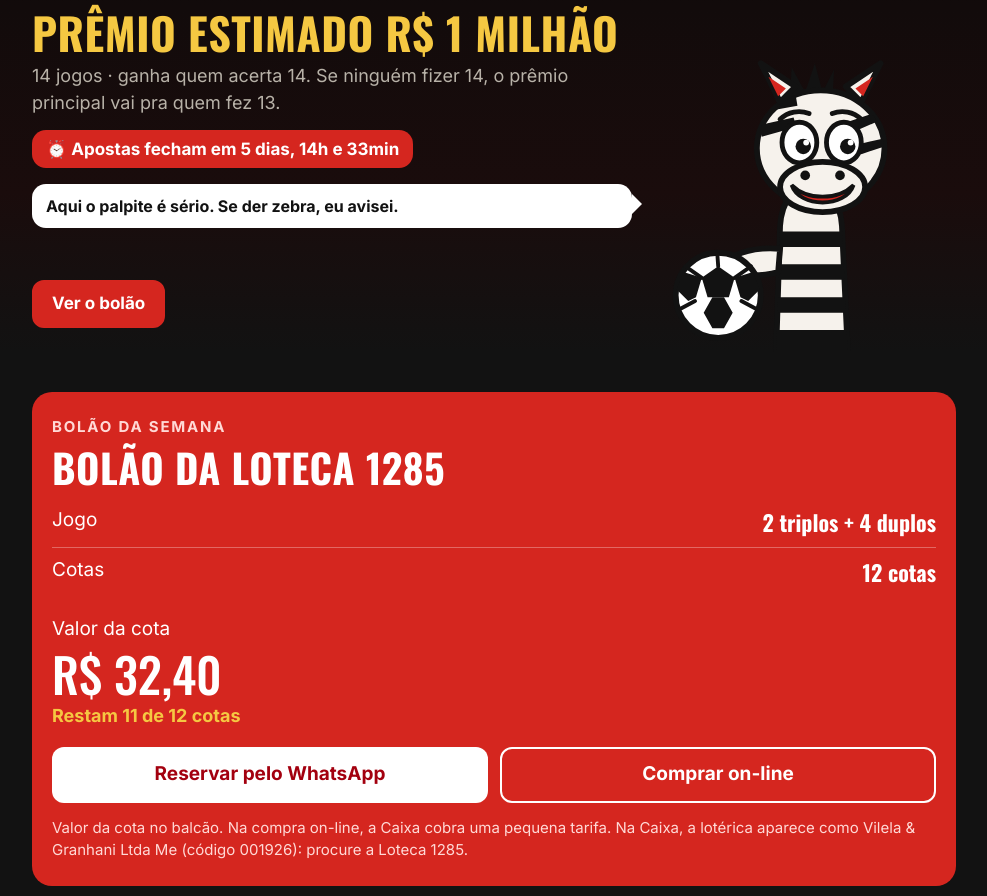
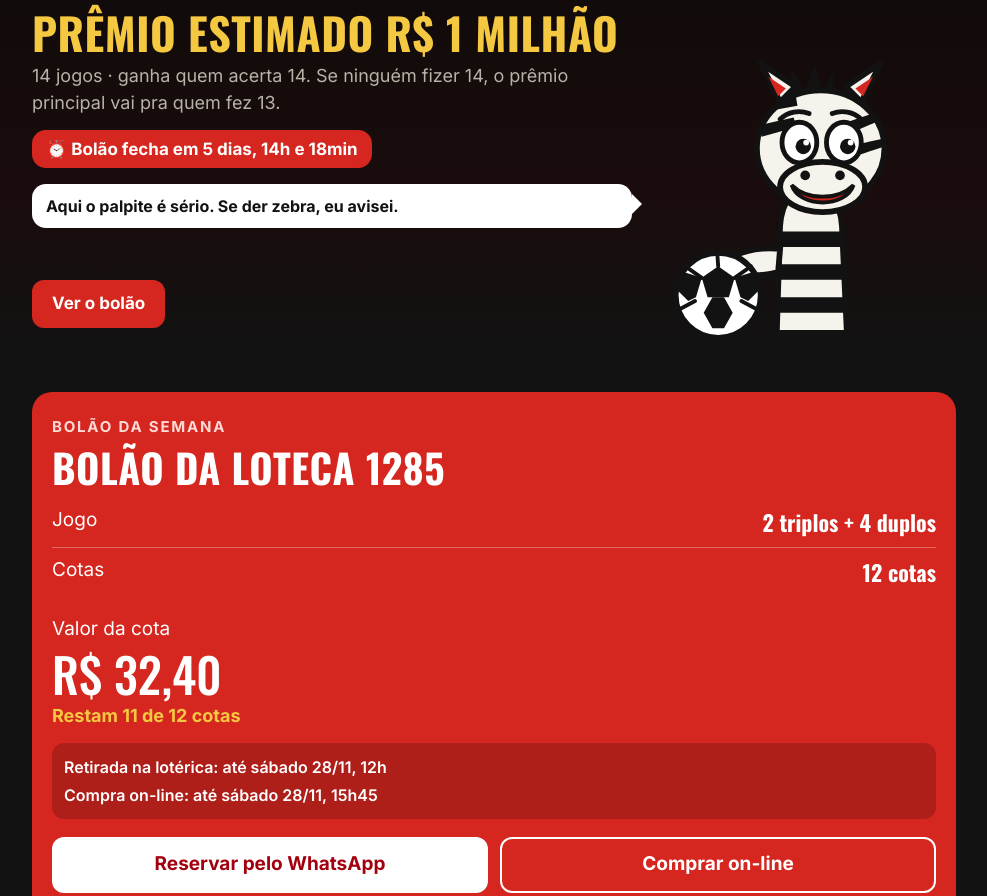
Before and after one commit to mercadoapplebrasil/Bolaoloteca, a plain HTML site: page index.html in a window 1280 px wide. Shown: the part 240-1136 px from the top of the page, without its empty margins (146-1133 px from the left). Drawn offline with nearby package versions, Linux system fonts and the light colour scheme.

Commit message:
Prazos do bolão: retirada até 12h, on-line até 15h45 de sábado
Co-Authored-By: Claude Fable 5.2 <noreply@anthropic.com>
Claude-Session: https://claude.ai/code/session_01FtpFSFmxpKtxfYzjuLYae8

```diff
--- a/index.html
+++ b/index.html
@@ -92,6 +92,8 @@ h2 i{color:var(--red);font-style:normal}
 .btn.p{background:var(--red);color:#fff;width:100%}
 .btn.p:disabled{background:#5a3a39;color:#c9b8b7;cursor:not-allowed}
 .btn.g{background:#fff;color:#121212;width:100%}
+.pz{list-style:none;margin:14px 0 0;padding:10px 12px;background:rgba(0,0,0,.18);border-radius:12px;font-size:16px;font-weight:600}
+.pz li{padding:2px 0}
 .nota{font-size:15px;color:#FFD9D6;margin:14px 0 0}
 
 .jogos{list-style:none;margin:0;padding:0}
@@ -415,7 +417,8 @@ var LOTECA = {
   concurso: 1285,
   premio: "R$ 1 milhão",
   especial: true,
-  fechamento: "2026-11-28T16:00:00-03:00",   // palpites fecham junto com as apostas na Caixa
+  fechamento: "2026-11-28T15:45:00-03:00",   // bolão on-line: até 15 min antes do encerramento da Caixa (16h)
+  prazos: ["Retirada na lotérica: até sábado 28/11, 12h", "Compra on-line: até sábado 28/11, 15h45"],
   bolao: {formato:"2 triplos + 4 duplos", cotas:12, restam:11, valor:"R$ 32,40"},   // null = "sendo montado"
   // b = palpite do bolão ("1", "1X", "1X2"...). Depois do jogo: r = "1", "X" ou "2" e placar: "2 x 1"
   jogos: [
@@ -477,8 +480,8 @@ var cdEl=document.getElementById("hCd");
 function falta(ms){var m=Math.floor(ms/60000),d=Math.floor(m/1440),h=Math.floor(m%1440/60),mi=m%60;
   if(d>0)return d+(d>1?" dias, ":" dia, ")+h+"h e "+dd(mi)+"min"; if(h>0)return h+"h "+dd(mi)+"min"; return mi+" min";}
 function tique(){ if(!FECHA||!TEM||RES){cdEl.hidden=true;return;} var ms=FECHA-Date.now();
-  if(ms<=0){cdEl.hidden=false; cdEl.className="cd"; cdEl.textContent=PALP?"Palpites encerrados":"Apostas encerradas"; travar(); return;}
-  cdEl.hidden=false; cdEl.className="cd"+(ms<3*3600e3?" urg":""); cdEl.textContent=(PALP?"⏰ Palpites fecham em ":"⏰ Apostas fecham em ")+falta(ms); }
+  if(ms<=0){cdEl.hidden=false; cdEl.className="cd"; cdEl.textContent=PALP?"Palpites encerrados":"Bolão encerrado"; travar(); return;}
+  cdEl.hidden=false; cdEl.className="cd"+(ms<3*3600e3?" urg":""); cdEl.textContent=(PALP?"⏰ Palpites fecham em ":"⏰ Bolão fecha em ")+falta(ms); }
 
 (function(){
   var bx=document.getElementById("bolaoBox"), b=LOTECA.bolao;
@@ -495,6 +498,7 @@ function tique(){ if(!FECHA||!TEM||RES){cdEl.hidden=true;return;} var ms=FECHA-D
   bx.appendChild(el("div",null,"Valor da cota"));
   bx.appendChild(el("div","cota",b.valor));
   if(b.restam!=null) bx.appendChild(el("div","rest", b.restam>0 ? "Restam "+b.restam+" de "+b.cotas+" cotas" : "Esgotado"));
+  if(LOTECA.prazos){ var pz=el("ul","pz"); LOTECA.prazos.forEach(function(t){ pz.appendChild(el("li",null,t)); }); bx.appendChild(pz); }
   var acts=el("div","acts");
   var w=el("a","btn w2","Reservar pelo WhatsApp"); w.href=wa("Olá! Quero reservar uma cota do bolão da Loteca "+LOTECA.concurso+" ("+b.formato+"), cota de "+b.valor+"."); w.rel="noopener";
   var o=el("a","btn o2","Comprar on-line"); o.href=CONFIG.linkCaixa; o.target="_blank"; o.rel="noopener";
```
